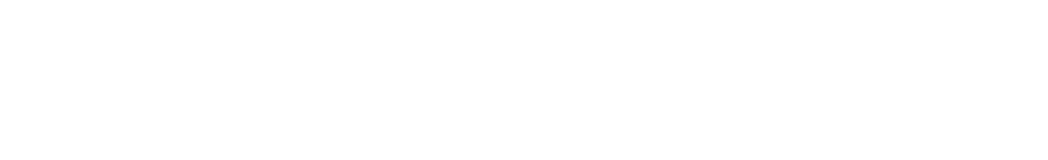
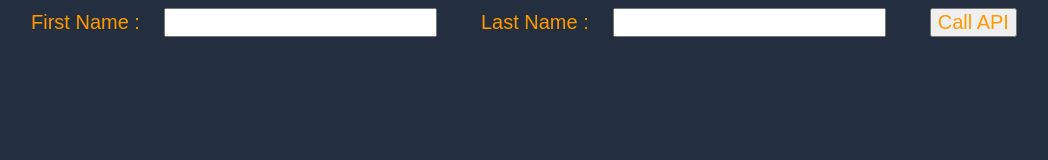
Before and after one commit to SamCrispin/hello-world-pipeline-v2, a plain HTML site: page index.html in a window 1280 px wide. Shown: the whole page, without its empty margins (17-1065 px from the left). Drawn offline with Linux system fonts and the light colour scheme.

Commit message:
adding db interaction and database writing

```diff
--- a/index.html
+++ b/index.html
@@ -1,10 +1,58 @@
 <!DOCTYPE html>
-<html lang="en">
+<html>
 <head>
     <meta charset="UTF-8">
-    <title>Title</title>
+    <title>Hello World</title>
+    <style>
+        body {
+            background-color: #232F3E;
+        }
+        label, button {
+            color: #FF9900;
+            font-family: Arial, Helvetica, sans-serif;
+            font-size: 20px;
+            margin-left: 40px;
+        }
+        input {
+            color: #232F3E;
+            font-family: Arial, Helvetica, sans-serif;
+            font-size: 20px;
+            margin-left: 20px;
+        }
+    </style>
 </head>
 <body>
-
+<script>
+    // define the callAPI function that takes a first name and last name as parameters
+    let callAPI = (firstName,lastName) => {
+        // instantiate a headers object
+        let myHeaders = new Headers();
+        // add content type header to object
+        myHeaders.append("Content-Type", "application/json");
+        // using built in JSON utility package turn object to string and store in a variable
+        let raw = JSON.stringify({"firstName":firstName,"lastName":lastName});
+        // create a JSON object with parameters for API call and store in a variable
+        let requestOptions = {
+            method: 'POST',
+            headers: myHeaders,
+            body: raw,
+            redirect: 'follow'
+        };
+        window.location.href = "confirmation.html";
+        // make API call with parameters and use promises to get response
+        fetch("https://k6nz7xwcvk.execute-api.us-east-1.amazonaws.com/dev", requestOptions)
+            .then(response => response.text())
+            .then(result => alert(JSON.parse(result).body))
+            .catch(error => console.log('error', error));
+    };
+</script>
+<form>
+    <label>First Name :</label>
+    <input type="text" id="fName">
+    <label>Last Name :</label>
+    <input type="text" id="lName">
+    <!-- set button onClick method to call function we defined passing input values as parameters -->
+    <button type="button" onclick="callAPI(document.getElementById('fName').value,document.getElementById('lName').value)">Call API</button>
+</form>
 </body>
 </html>
```
